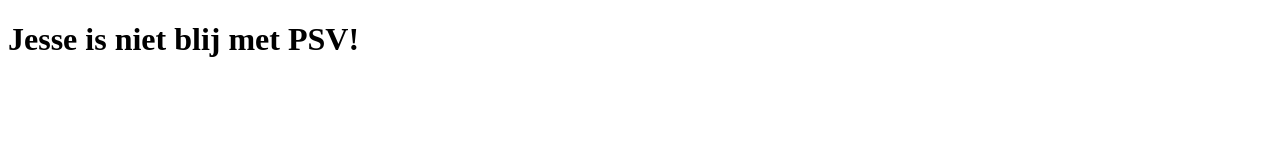
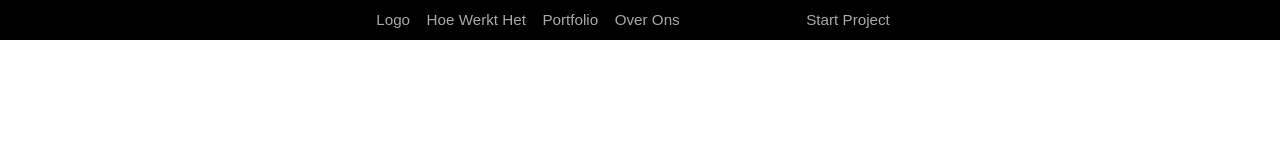
Before and after one commit to Jurre2002/Filmshape, a plain HTML site: page index.html in a window 1280 px wide. Drawn offline with Linux system fonts and the light colour scheme.

Commit message:
navigatie toegevoegd

```diff
--- a/index.html
+++ b/index.html
@@ -4,8 +4,19 @@
     <meta charset="UTF-8">
     <meta name="viewport" content="width=device-width, initial-scale=1.0">
     <title>Filmshape</title>
+    <link rel="stylesheet" href="style.css">
 </head>
 <body>
-    <h1>Jesse is niet blij met PSV!</h1>
+    <nav>
+        <ul class="navLinks">
+            <li><a href="#">Logo</a></li>
+            <li><a href="#">Hoe Werkt Het</a></li>
+            <li><a href="#">Portfolio</a></li>
+            <li><a href="#">Over Ons</a></li>
+        </ul>
+        <ul class="startProject">
+            <li><a href="#">Start Project</a></li>
+        </ul>
+    </nav>
 </body>
 </html>
--- /dev/null
+++ b/style.css
@@ -0,0 +1,46 @@
+* {
+    margin: 0;
+    padding: 0;
+    box-sizing: border-box;
+}
+
+body {
+    font-family: 'Poppins';
+}
+
+nav {
+    display: flex;
+    justify-content: space-around;
+    align-items: center;
+    min-height: 2.5rem;
+    background-color: black;
+    font-family: 'Poppins', sans-serif;
+    position: fixed;
+    top: 0;
+    width: 100%;
+}
+
+.navLinks {
+    display: flex;
+    justify-content: space-around;
+    width: 25%;
+    margin-left: 20rem;
+}
+
+.startProject {
+    display: flex;
+    justify-content: space-around;
+    width: 10%;
+    margin-right: 20rem;
+}
+
+li {
+    list-style: none;
+}
+
+li a {
+    color: rgb(168, 168, 168);
+    text-decoration: none;
+    font-weight: medium;
+    font-size: 0.95rem;
+}
```
